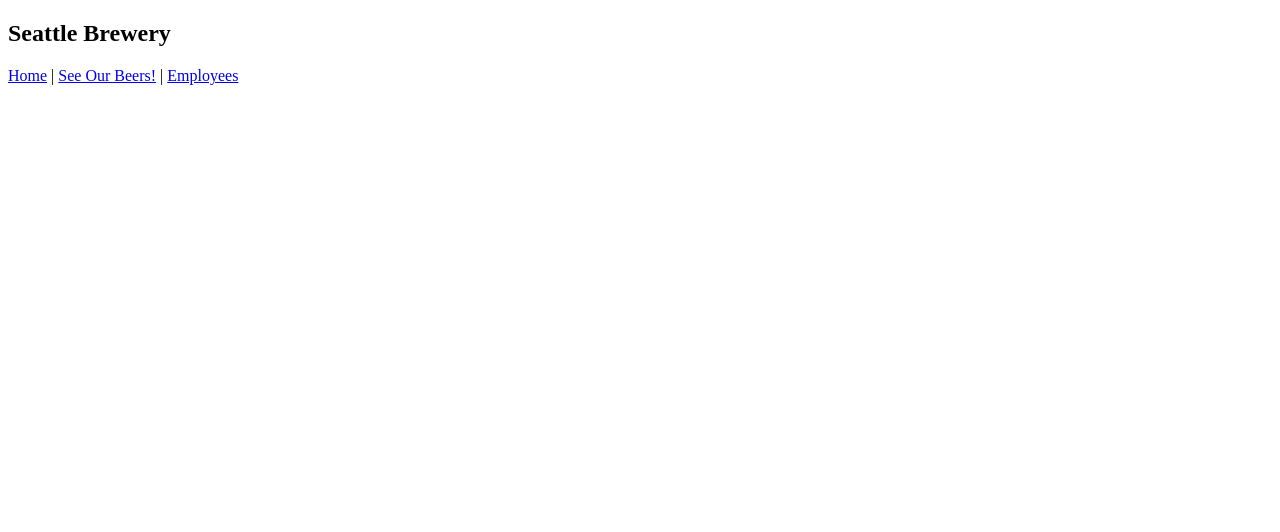
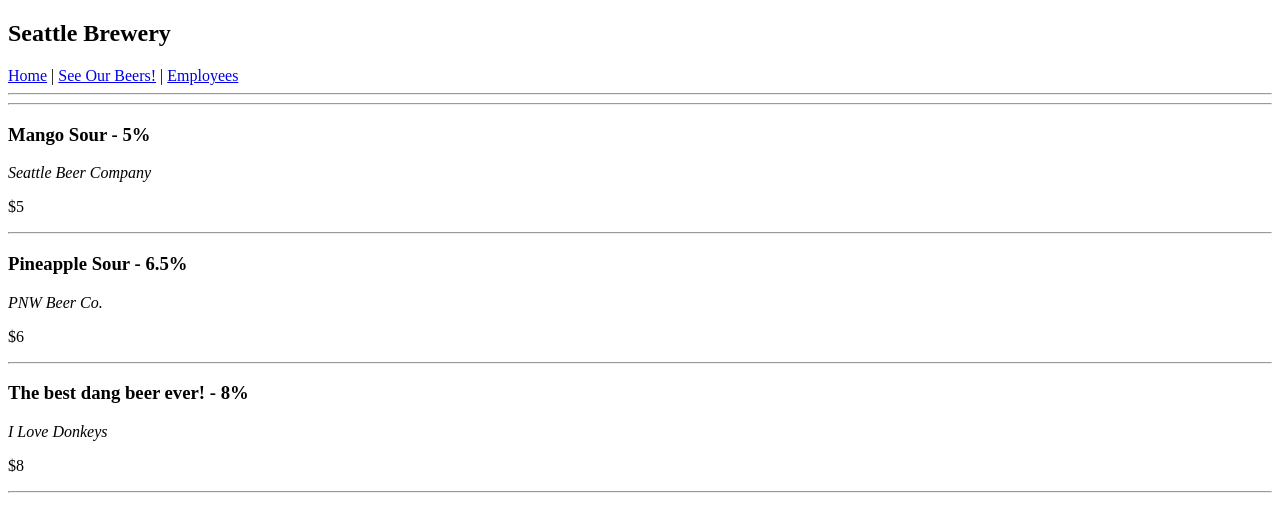
Before and after one commit to arynsh/react-seattle-brewery, a React app: page /#/BeerList in a window 1280 px wide. Shown: the top 532 px of the page. Built offline with nearby package versions, Linux system fonts and the light colour scheme.

Commit message:
add beerlist and beer.jsx

```diff
--- a/src/components/App.jsx
+++ b/src/components/App.jsx
@@ -1,19 +1,18 @@
 import React from 'react';
 import Home from './Home';
 import Header from './Header';
+import BeerList from './BeerList';
 import { Switch, Route } from 'react-router-dom';
 
 
 function App() {
   return (
     <div>
+      <Header />
       <Switch>
         <Route exact path='/' component={Home} />
-        {/* <Route exact path='/BeerList' component={BeerList} /> */}
+        <Route exact path='/BeerList' component={BeerList} />
       </Switch>
-
-      <Header />
-
     </div>
   );
 }
--- /dev/null
+++ b/src/components/Beer.jsx
@@ -0,0 +1,27 @@
+import React from 'react';
+import PropTypes from 'prop-types';
+
+function Beer(props) {
+  return (
+    <div>
+      {/* <style global jsx>{`
+          div {
+            background-color: red;
+          }
+        `}</style> */}
+      <h3>{props.name} - {props.alcoholContent}</h3>
+      <p><em>{props.brand}</em></p>
+      <p>${props.price}</p>
+      <hr />
+    </div>
+  );
+}
+
+Beer.propTypes = {
+  name: PropTypes.string.isRequired,
+  brand: PropTypes.string.isRequired,
+  alcoholContent: PropTypes.string,
+  price: PropTypes.number
+};
+
+export default Beer;
--- /dev/null
+++ b/src/components/BeerList.jsx
@@ -0,0 +1,41 @@
+import React from 'react';
+import Beer from './Beer';
+
+var masterBeerList = [
+  {
+    name: 'Mango Sour',
+    brand: 'Seattle Beer Company',
+    alcoholContent: '5%',
+    price: 5
+  },
+  {
+    name: 'Pineapple Sour',
+    brand: 'PNW Beer Co.',
+    alcoholContent: '6.5%',
+    price: 6
+  },
+  {
+    name: 'The best dang beer ever!',
+    brand: 'I Love Donkeys',
+    alcoholContent: '8%',
+    price: 8
+  }
+];
+
+function BeerList() {
+  return (
+    <div>
+      <hr />
+      {masterBeerList.map((beer, index) =>
+        <Beer
+          name={beer.name}
+          brand={beer.brand}
+          alcoholContent={beer.alcoholContent}
+          price={beer.price}
+          key={index} />
+      )}
+    </div>
+  );
+}
+
+export default BeerList;
--- a/src/components/Header.jsx
+++ b/src/components/Header.jsx
@@ -14,6 +14,7 @@
     }
     `}</style>Seattle Brewery</h2>
     <Link to='/'>Home</Link> | <Link to='/BeerList'>See Our Beers!</Link> | <Link to='/Employee'>Employees</Link>
+    <hr/>
     </div>
   );
 }
```
